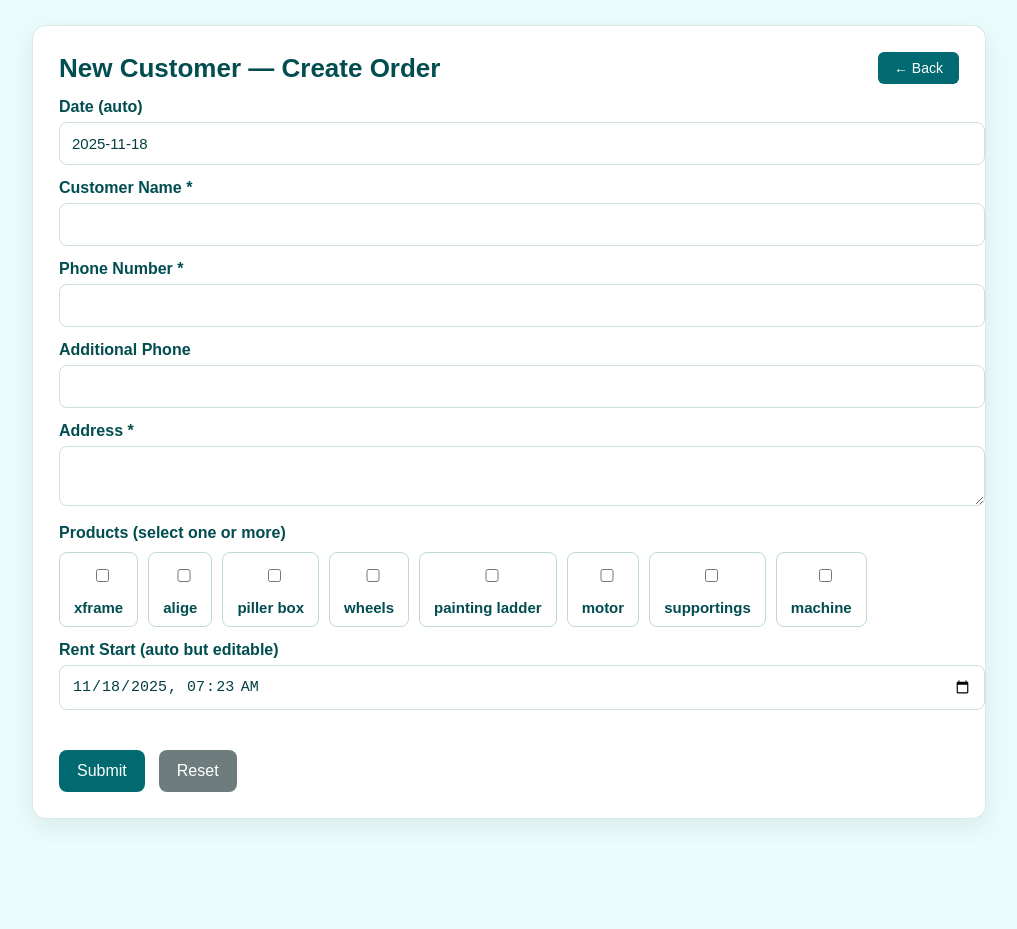
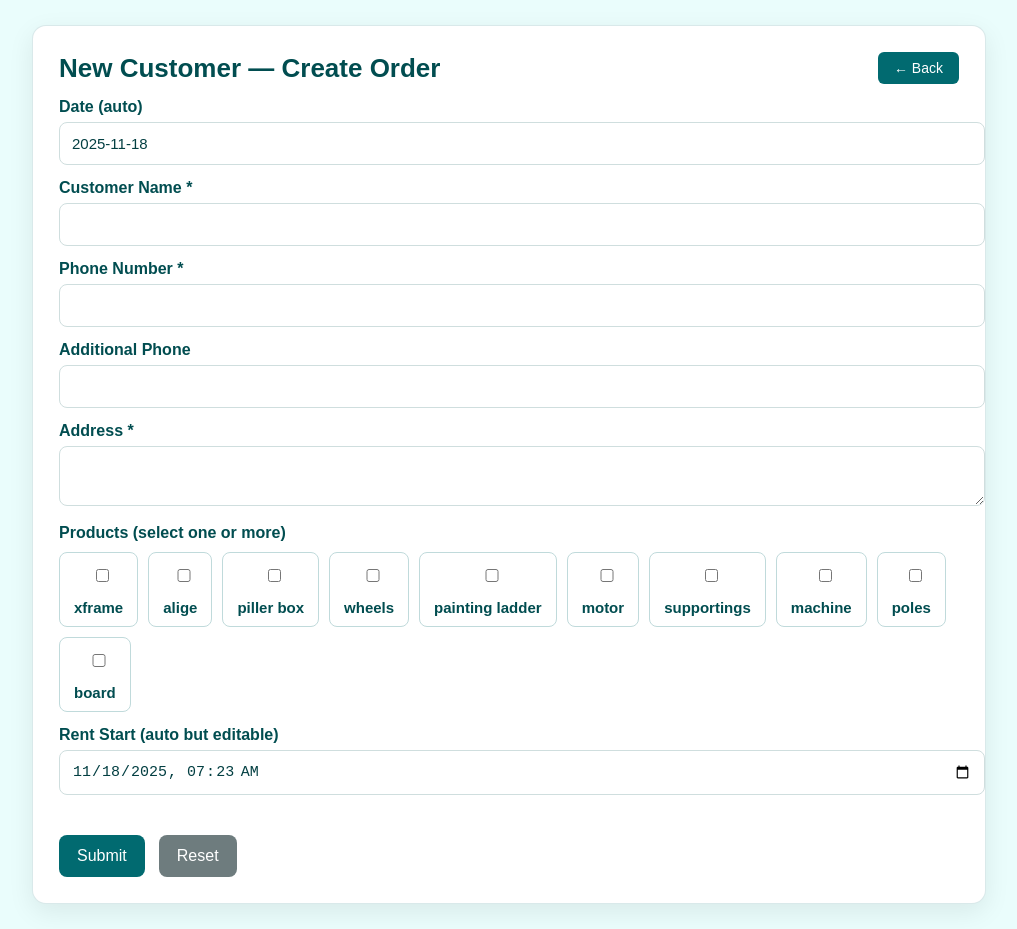
Before and after one commit to vijay-techh/tarunorder, a website: page public/new_customer.html in a window 1280 px wide. Shown: the whole page, without its empty margins (131-1148 px from the left). Before the commit the page ends 844 px from the top, so only its background shows below. Drawn offline with Linux system fonts and the light colour scheme.

Commit message:
second up

```diff
--- a/public/new_customer.html
+++ b/public/new_customer.html
@@ -255,10 +255,8 @@ function validatePhone(input){
 }
 
 /* ---------- PRODUCT LIST ---------- */
-const PRODUCTS = [
-  "xframe","alige","piller box","wheels",
-  "painting ladder","motor","supportings","machine"
-];
+const PRODUCTS= ["xframe","alige","piller box","wheels","painting ladder","motor","supportings","machine","poles","board"];
+
 
 const productsList = document.getElementById("productsList");
 const itemsContainer = document.getElementById("itemsContainer");
```
Also changed, not shown: public/generate_bill.html (+1 -1 lines).
